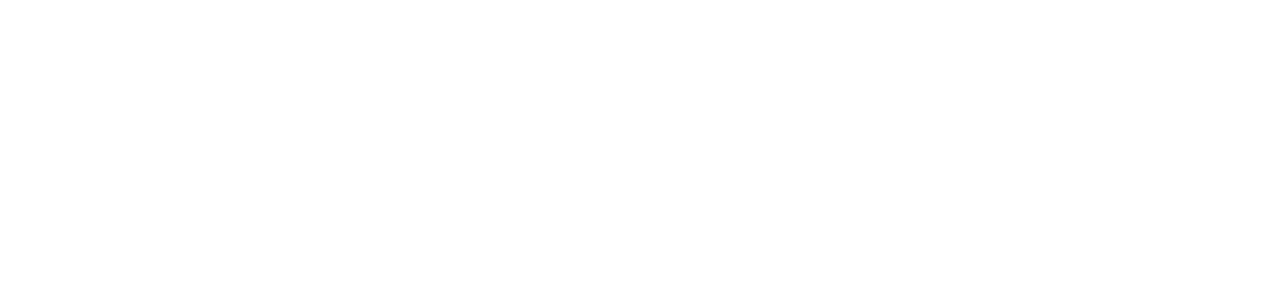
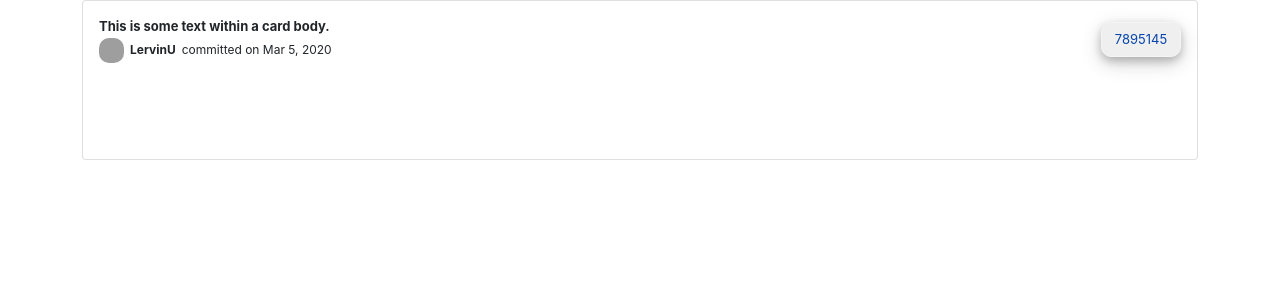
Before and after one commit to LervinU/repo-commits, a React (Create React App) app: page / in a window 1280 px wide. Shown: the top 300 px of the page. Built offline with nearby package versions, Linux system fonts and the light colour scheme; grey boxes are pictures that could not be loaded.

Commit message:
Feat: Create CommitCard functional component

```diff
--- a/src/App.js
+++ b/src/App.js
@@ -1,9 +1,11 @@
 import './App.css';
+import CommitCard from './Components/Commit/CommitCard/CommitCard';
+
 
 function App() {
   return (
-    <div>
-
+    <div className="container">
+      <CommitCard />
     </div>
   );
 }
--- /dev/null
+++ b/src/Components/Commit/CommitCard/CommitCard.css
@@ -0,0 +1,34 @@
+.btnHash {
+    border: 1px solid #f5f5f5;
+    border-radius: 10px;
+    width: 5rem;
+    height: 2.2rem;
+    font-size: 13px;
+    color: #0645AD;
+    box-shadow: 0 4px 8px 0 rgba(0, 0, 0, 0.2), 0 6px 20px 0 rgba(0, 0, 0, 0.19);
+}
+
+.btnHash:hover {
+    border: none;
+    border-radius: 10px;
+    width: 5rem;
+    background-color: #0645AD;
+    color: white;
+    box-shadow: 0 4px 8px 0 rgba(0, 0, 0, 0.2), 0 6px 20px 0 rgba(0, 0, 0, 0.19);
+}
+.cardSize {
+    /* height: 5rem; */
+}
+
+.subtitle {
+    margin-top: -15px;
+    font-size: 15px;
+}
+
+.sub {
+    margin-left: -18px;
+}
+
+.card:hover {
+    background-color: #f7f7f7;
+}
--- /dev/null
+++ b/src/Components/Commit/CommitCard/CommitCard.js
@@ -0,0 +1,34 @@
+import './CommitCard.css';
+
+const CommitCard = () => {
+
+    return (
+
+            <div class="card" style={{height: '10rem'}}>
+                <div className="row">
+                    <div className="col">
+                        <div class="card-body">
+                            <p style={{fontWeight: 'bold', fontSize: '13px'}}>This is some text within a card body.</p>
+                            <div className="row row-cols-auto subtitle">
+                                <div className="col my-auto">
+                                    <img style={{width: '25px', height: '25px', borderRadius: '10px'}} src="https://avatars.githubusercontent.com/u/35772097?v=4"/>
+                                </div>
+                                <div className="col my-auto sub" style={{fontWeight: 'bold', fontSize: '12px'}}>LervinU</div>
+                                <div className="col my-auto sub" style={{fontSize: '12px'}}>committed on Mar 5, 2020</div>
+                            </div>
+                        </div>
+                    </div>
+                    <div className="col my-auto">
+                        <div class="card-body text-end">
+                            <div className="dCopyHash">
+                                 <button className="btnHash">7895145</button>
+                            </div>
+                        </div>
+                    </div>
+                </div>
+            </div>
+
+    );
+}
+
+export default CommitCard;
```
Also changed, not shown: src/Components/Commit/CommitList/CommitList.css (added), src/Components/Commit/CommitList/CommitList.js (added).
